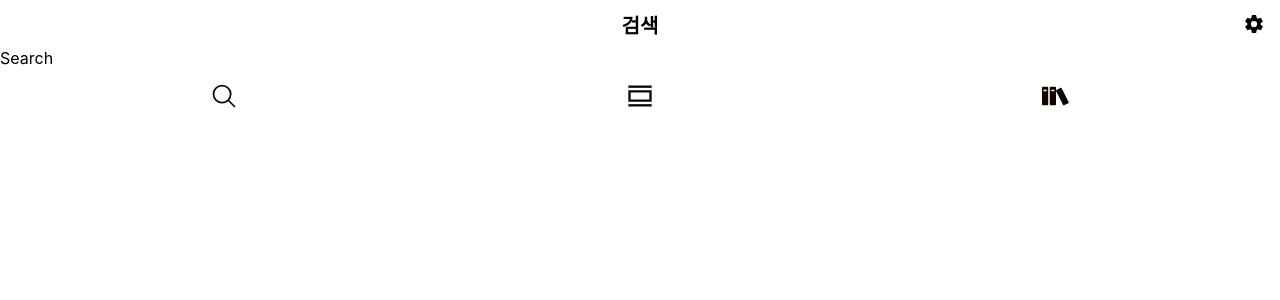
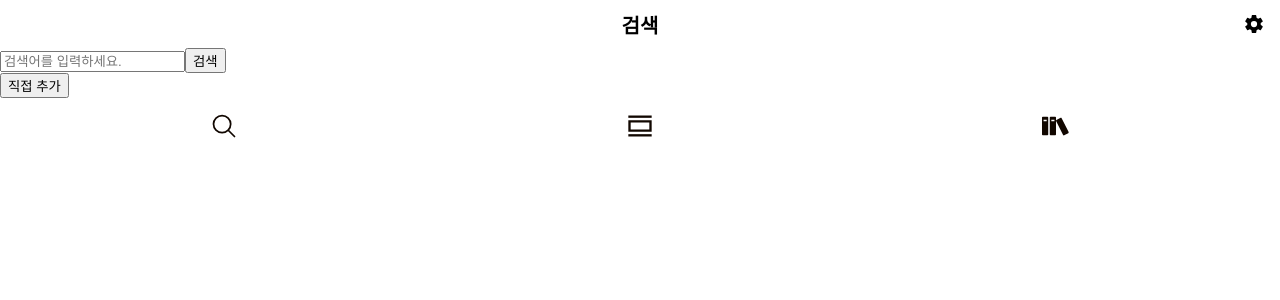
Before and after one commit to AMSR-BOOK/AMSR-Client, a React (Create React App) app: page /search in a window 1280 px wide. Shown: the top 300 px of the page. Built offline with nearby package versions, Linux system fonts and the light colour scheme.

Commit message:
[FEAT] 검색창 구현

```diff
--- a/src/pages/Search.jsx
+++ b/src/pages/Search.jsx
@@ -1,5 +1,34 @@
-import React from 'react';
+import React, { useEffect, useState } from 'react';
+import SearchResult from '../components/search/SearchResult';
+import { useSearchParams } from 'react-router-dom';
 
 export default function Search() {
-  return <div>Search</div>;
+  const [searchParams, setSearchParams] = useSearchParams();
+  const [searchKey, setSearchKey] = useState('');
+  const key = searchParams.get('key');
+  const handleSubmit = (e) => {
+    e.preventDefault();
+    setSearchParams({ key: searchKey });
+    console.log(searchParams.get('key'));
+  };
+
+  useEffect(() => setSearchKey(key), [key]);
+
+  return (
+    <section>
+      <header>
+        <form onSubmit={handleSubmit}>
+          <input
+            type="text"
+            placeholder="검색어를 입력하세요."
+            value={searchKey}
+            onChange={(e) => setSearchKey(e.target.value)}
+          />
+          <button>검색</button>
+        </form>
+        <button>직접 추가</button>
+      </header>
+      {searchParams.get('key') && <SearchResult param={searchParams} />}
+    </section>
+  );
 }
```
